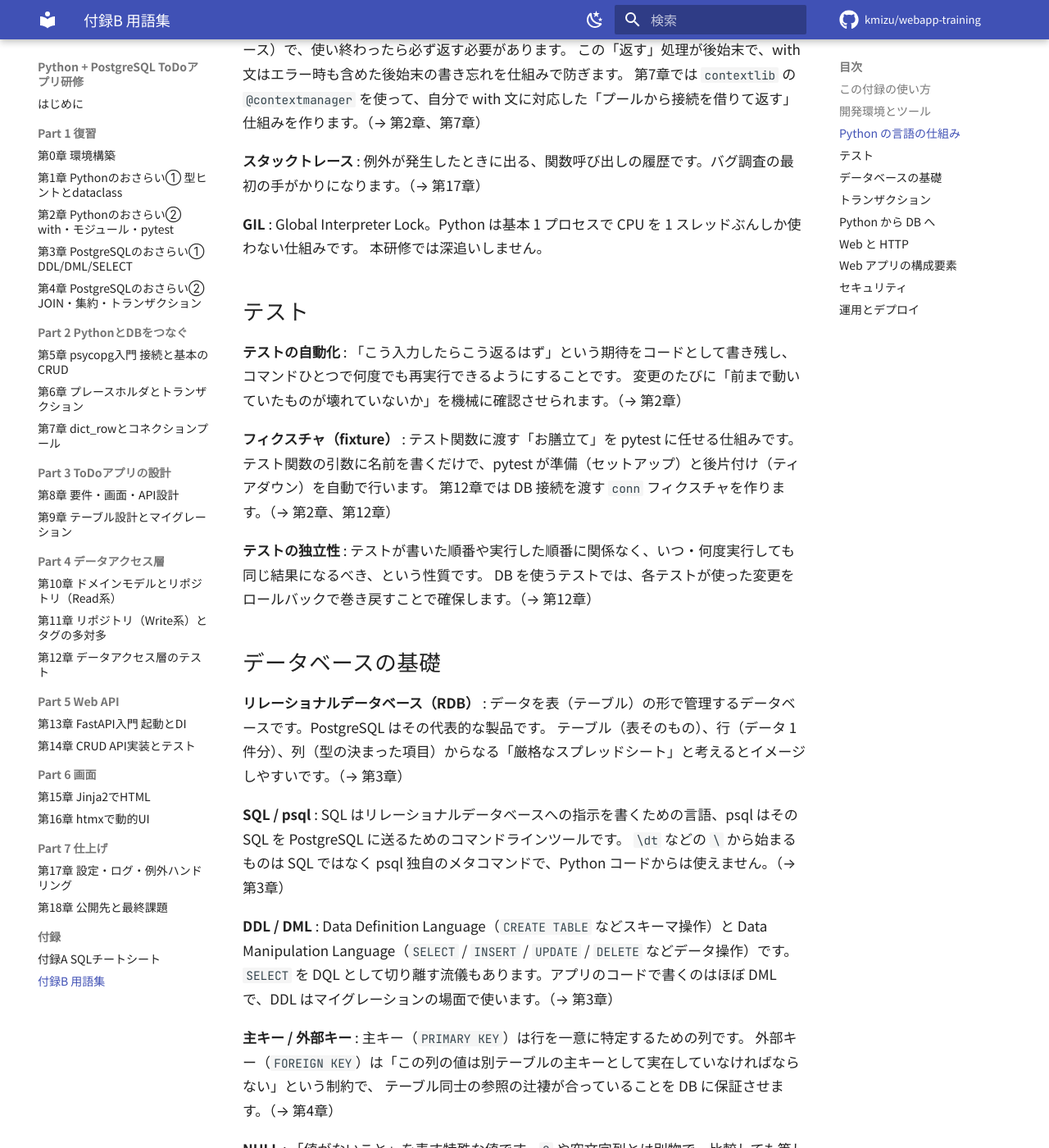
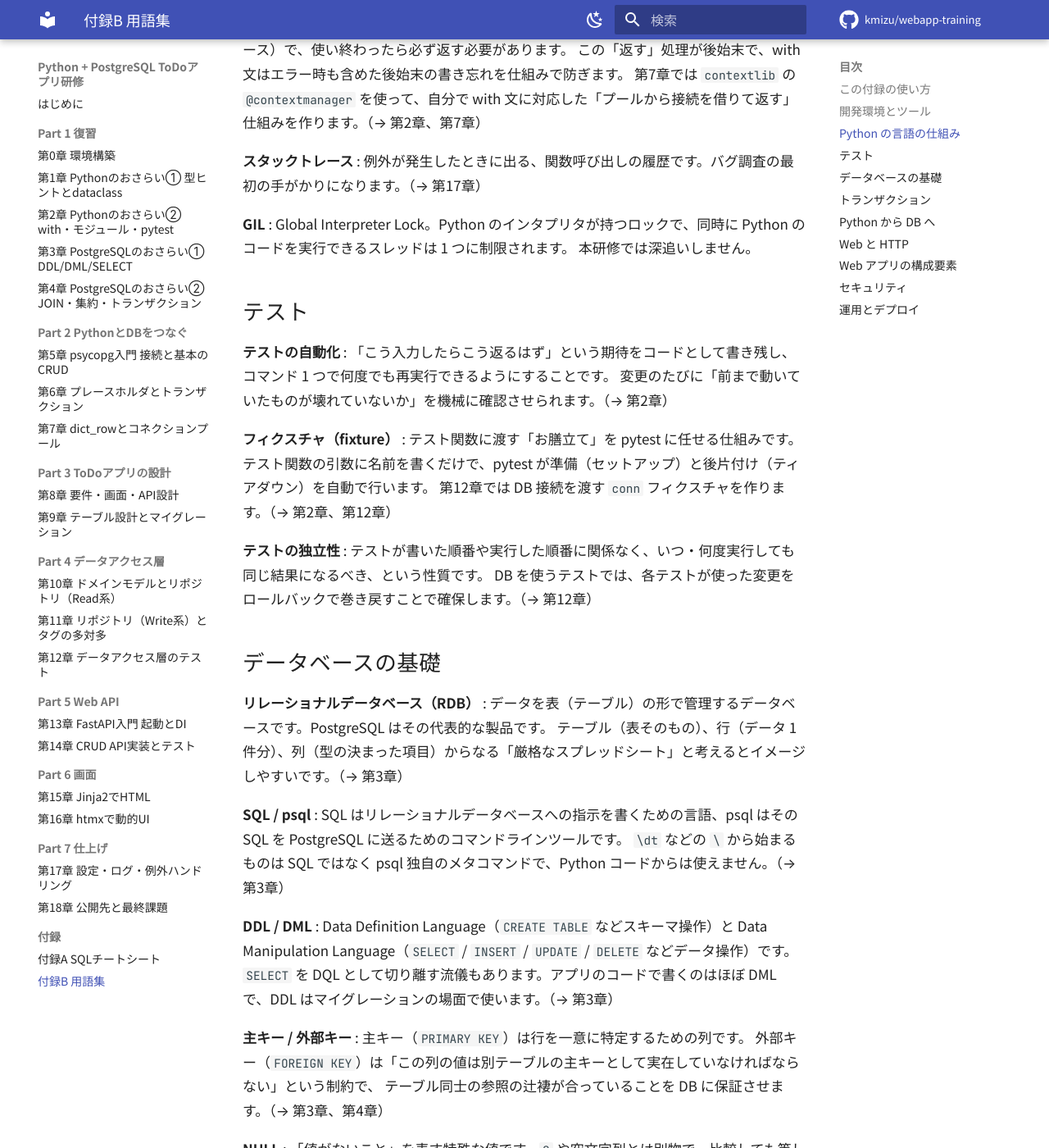
Before and after one commit to kmizu/webapp-training, an MkDocs documentation site: the page built from docs/appendix-glossary.md, in a window 1280 px wide and 1400 px high, scrolled down 1726 px. Shown: the whole window at 82% size. Built offline with MkDocs 1.6.1 and Material for MkDocs 9.7.7, drawn with Linux system fonts in a browser that asks for light colours; comment, search, counter and statistics services are not loaded; some of the changed text lies outside the part shown.

Commit message:
docs: address quality review comments in appendix-glossary.md

```diff
--- a/docs/appendix-glossary.md
+++ b/docs/appendix-glossary.md
@@ -68,13 +68,13 @@
 : 例外が発生したときに出る、関数呼び出しの履歴です。バグ調査の最初の手がかりになります。（→ 第17章）
 
 **GIL**
-: Global Interpreter Lock。Python は基本 1 プロセスで CPU を 1 スレッドぶんしか使わない仕組みです。
+: Global Interpreter Lock。Python のインタプリタが持つロックで、同時に Python のコードを実行できるスレッドは 1 つに制限されます。
   本研修では深追いしません。
 
 ## テスト
 
 **テストの自動化**
-: 「こう入力したらこう返るはず」という期待をコードとして書き残し、コマンドひとつで何度でも再実行できるようにすることです。
+: 「こう入力したらこう返るはず」という期待をコードとして書き残し、コマンド 1 つで何度でも再実行できるようにすることです。
   変更のたびに「前まで動いていたものが壊れていないか」を機械に確認させられます。（→ 第2章）
 
 **フィクスチャ（fixture）**
@@ -103,7 +103,7 @@
 **主キー / 外部キー**
 : 主キー（`PRIMARY KEY`）は行を一意に特定するための列です。
   外部キー（`FOREIGN KEY`）は「この列の値は別テーブルの主キーとして実在していなければならない」という制約で、
-  テーブル同士の参照の辻褄が合っていることを DB に保証させます。（→ 第4章）
+  テーブル同士の参照の辻褄が合っていることを DB に保証させます。（→ 第3章、第4章）
 
 **NULL**
 : 「値がないこと」を表す特殊な値です。`0` や空文字列とは別物で、比較しても等しいとは判定されません。
@@ -129,7 +129,7 @@
 
 **多対多 / 中間テーブル（JOIN テーブル）**
 : 「1 つの ToDo に複数のタグ、1 つのタグを複数の ToDo に付けられる」のような関係を多対多と呼びます。
-  リレーショナル DB では、対応関係だけを記録する中間テーブル（`todo_tags`）で表すのが定石です。（→ 第11章）
+  リレーショナル DB では、対応関係だけを記録する中間テーブル（`todo_tags`）で表すのが定石です。（→ 第4章、第11章）
 
 **JOIN**
 : 複数テーブルを結合して 1 つの結果にする操作です。`INNER` / `LEFT` / `RIGHT` / `FULL OUTER` などの種類があります。
@@ -227,7 +227,7 @@
 
 **バインディング / プレースホルダ**
 : 値を SQL に直接連結せず、`%s`（psycopg）や `?`（一部のドライバ）で書いて値を別に渡す方式です。
-  SQL インジェクション対策の基本です。（→ 第6章）
+  SQL インジェクション対策の基本です。（→ 第5章、第6章）
 
 **マイグレーション**
 : DB のスキーマ（テーブル定義）の作成・変更を連番付きの SQL ファイルとして残し、順番に適用していくやり方です。
@@ -236,7 +236,7 @@
 
 **ORM**
 : Object-Relational Mapper。SQL を書かずにオブジェクト操作で DB を扱う仕組みです。
-  実務では SQL を書く手間を減らす目的でよく使われますが、本研修では SQL そのものの理解を優先するためあえて使いません。（→ index、第14章）
+  実務では SQL を書く手間を減らす目的でよく使われますが、本研修では SQL そのものの理解を優先するためあえて使いません。（→ はじめに、第14章）
 
 **レイヤー分け**
 : Web アプリのコードを役割ごとのファイル（層）に分けて書く定石です。
@@ -272,10 +272,10 @@
 **冪等性（べきとうせい）**
 : 「同じリクエストを 1 回投げても 2 回投げても、結果が変わらない」という性質です。
   `GET` / `PUT` / `DELETE` は基本的に冪等ですが、`POST /api/todos` は呼ぶたびに ToDo が増えるので冪等ではありません。
-  通信エラー時にリトライしてよいかどうかを考える目安になります。（→ 第8章）
+  通信エラー時にリトライしてよいかどうかを考える目安になります。第16章では htmx からの操作と冪等性の関係を扱います。（→ 第8章、第16章）
 
 **API（Application Programming Interface）**
-: プログラムの境界です。本研修では「HTTP で呼ばれるサーバー側の窓口」を指します。`/api/todos` がそれです。（→ 第13章）
+: プログラムの境界です。本研修では「HTTP で呼ばれるサーバー側の窓口」を指します。`/api/todos` がそれです。（→ 第8章、第13章）
 
 **REST**
 : Web の API を設計するときの代表的な考え方です。
@@ -359,7 +359,8 @@
 
 **環境変数**
 : OS がプロセスに渡す名前つきの値の仕組みです。プログラムの外側から値を差し込めるので、コードを書き換えずに動作を変えられます。
-  環境ごとの設定切り替えと、パスワードなどの秘密情報をコード（Git）に書かないために使います。（→ 第17章）
+  環境ごとの設定切り替えと、パスワードなどの秘密情報をコード（Git）に書かないために使います。
+  第10章の `app/config.py` で `os.getenv` による読み込みを実際に書きます。（→ 第10章、第17章）
 
 **ログ**
 : プログラムが「いつ・何が起きたか」を残す記録です。
```
